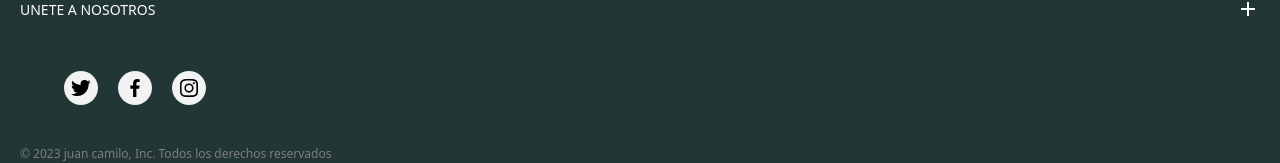
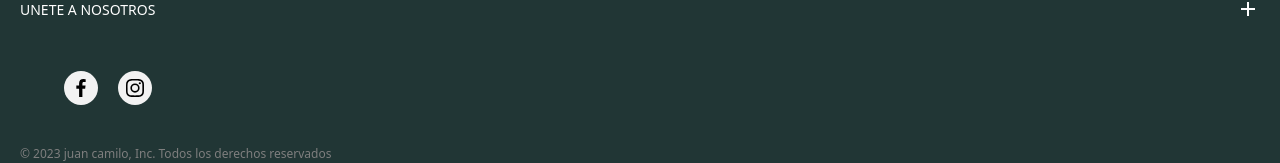
Before and after one commit to Juancho2004/Shoes-project, a React (Vite) app: page /tienda in a window 1280 px wide. Shown: the part 1857-2020 px from the top of the page. Built offline with nearby package versions, Linux system fonts and the light colour scheme; no server answers.

Commit message:
add: junta de componetes principales

```diff
--- a/src/Principal-view/index.jsx
+++ b/src/Principal-view/index.jsx
@@ -1,14 +1,14 @@
-// import { Navbar } from "../nav/index";
+import React from 'react'
 // import { Main } from "../main/index";
-import React from 'react'
+import { Navbar } from "../nav/index";
 import { Tienda } from "../tienda";
 
 export const PrincipalView = () => {
     return (
         <>
 
+        <Navbar/>
         <Tienda/>
-         {/* <Navbar/> */}
          {/* <Main/> */}
         </>
     )
--- a/src/main.jsx
+++ b/src/main.jsx
@@ -1,18 +1,16 @@
 import React from 'react'
 import ReactDOM from 'react-dom/client'
 import { BrowserRouter, Route, Routes} from 'react-router-dom'
+import './main.css'
+import { PrincipalView } from './Principal-view';
 // import {Navbar} from './nav/index'
-import './main.css'
-// import { Tienda } from './tienda'
-import { PrincipalView } from './Principal-view';
 
 ReactDOM.createRoot(document.getElementById('root')).render(
   <React.StrictMode>
     <BrowserRouter>
-      {/* <Routes>
-        <Route path="/" element={<PrincipalView/>}/>
-        <Route path='/tienda' element={<Tienda/>}/>
-      </Routes> */}
+      <Routes>
+        <Route path="#" element={<PrincipalView/>}/>
+      </Routes>
     <PrincipalView/>
     </BrowserRouter>
   </React.StrictMode>
--- a/src/main/index.jsx
+++ b/src/main/index.jsx
@@ -13,8 +13,6 @@ import imgBaloncesto from './img/balocesto.jpg'
 import imgTennis from './img/tennis.jpg'
 import imgTrainning from './img/trainning.jpg'
 import { FooterMain } from '../footerMain/index';
-import { Tienda } from '../tienda/index';
-import { Link } from 'react-router-dom';
 
 
 export function Main (){
@@ -30,7 +28,6 @@ export function Main (){
             <p className="section__descuento">Novedad: Nike Pegasus 40</p>
             <h1 className="section__title">REACTIVIDAD PARA CORRER A TU MANERA.</h1>
             <p className="section__paragraph">En su 40 aniversario, las Pegasus 40 son más reactivas que nunca con un ajuste más amortiguado y personalizado.</p>
-            <Link to='/tienda' className='section__btn'>Comprar</Link>
         </section>
 
         <div className="section__image">
--- a/src/tienda/index.jsx
+++ b/src/tienda/index.jsx
@@ -11,7 +11,6 @@ export function Tienda () {
 
     return(
     <>
-            <Navbar/>
             <img src={imgWpp} alt="#" className='Tienda__fixed'/>
             <section className='tienda'>
                 <div className="tienda__banner">
--- a/src/tiendafooter/index.jsx
+++ b/src/tiendafooter/index.jsx
@@ -3,7 +3,7 @@ import React from 'react'
 import imgPlus from './img/plus.svg'
 import imgFacebook from './img/facebook.svg'
 import imgInstagram from './img/instagram.svg'
-import imgTwitter from './img/twitter.svg'
+// import imgTwitter from './img/twitter.svg'
 
 export function FooterTienda (){
     return(
@@ -34,9 +34,13 @@ export function FooterTienda (){
             </div>
 
             <div className="tienda__links">
-                <img src={imgTwitter} className="tienda__link" />
-                <img src={imgFacebook} className="tienda__link" />
-                <img src={imgInstagram} className="tienda__link" />
+                {/* <img src={imgTwitter} className="tienda__link" /> */}
+                <a href="https://www.facebook.com/profile.php?id=100083656920051" target='_blank'>
+                    <img src={imgFacebook} className="tienda__link" />
+                </a>
+                <a href="https://www.instagram.com/mosqueras_shoes/" target='_blank'>
+                    <img src={imgInstagram} className="tienda__link" />
+                </a>
             </div>
 
             <div className="tienda__avisos">
```
